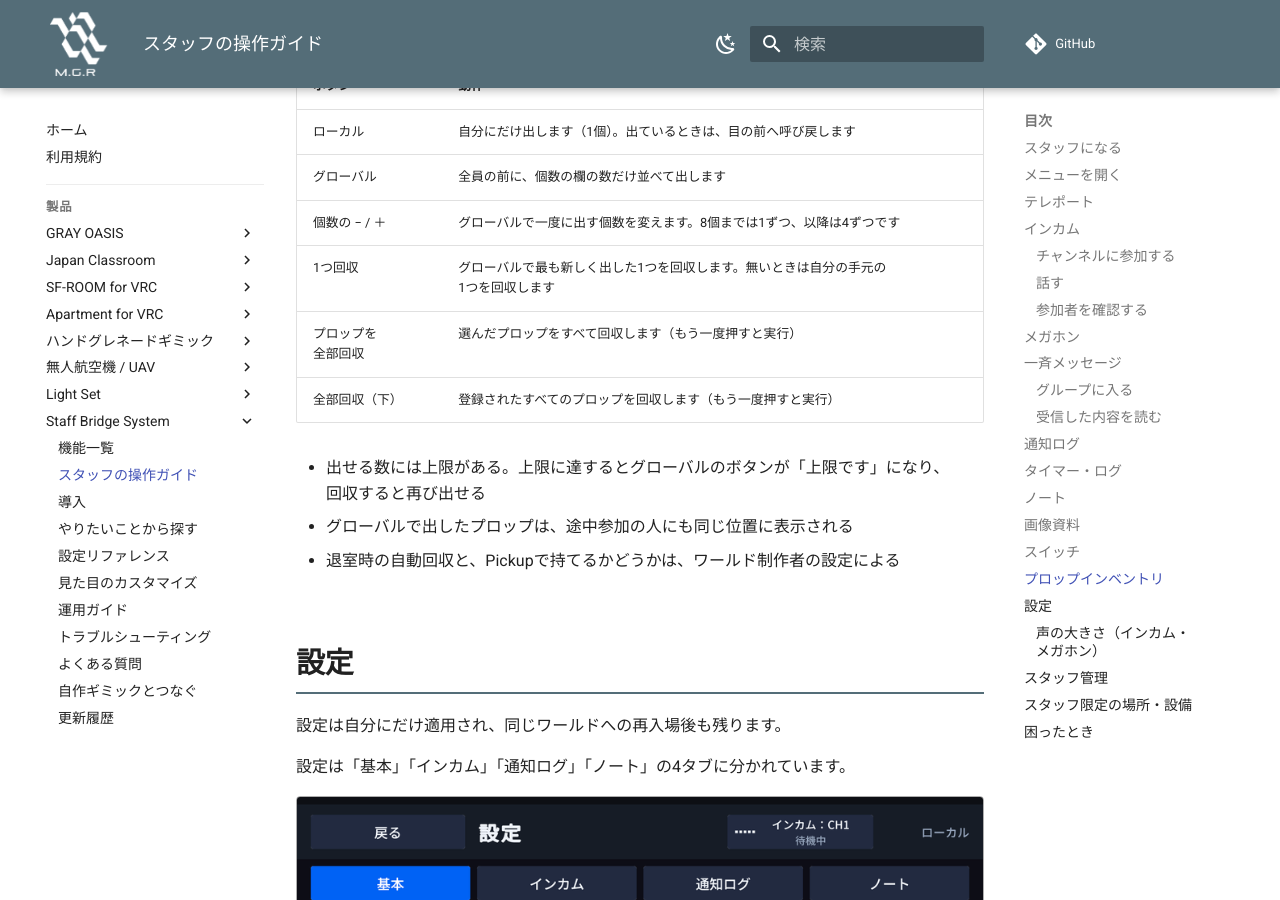
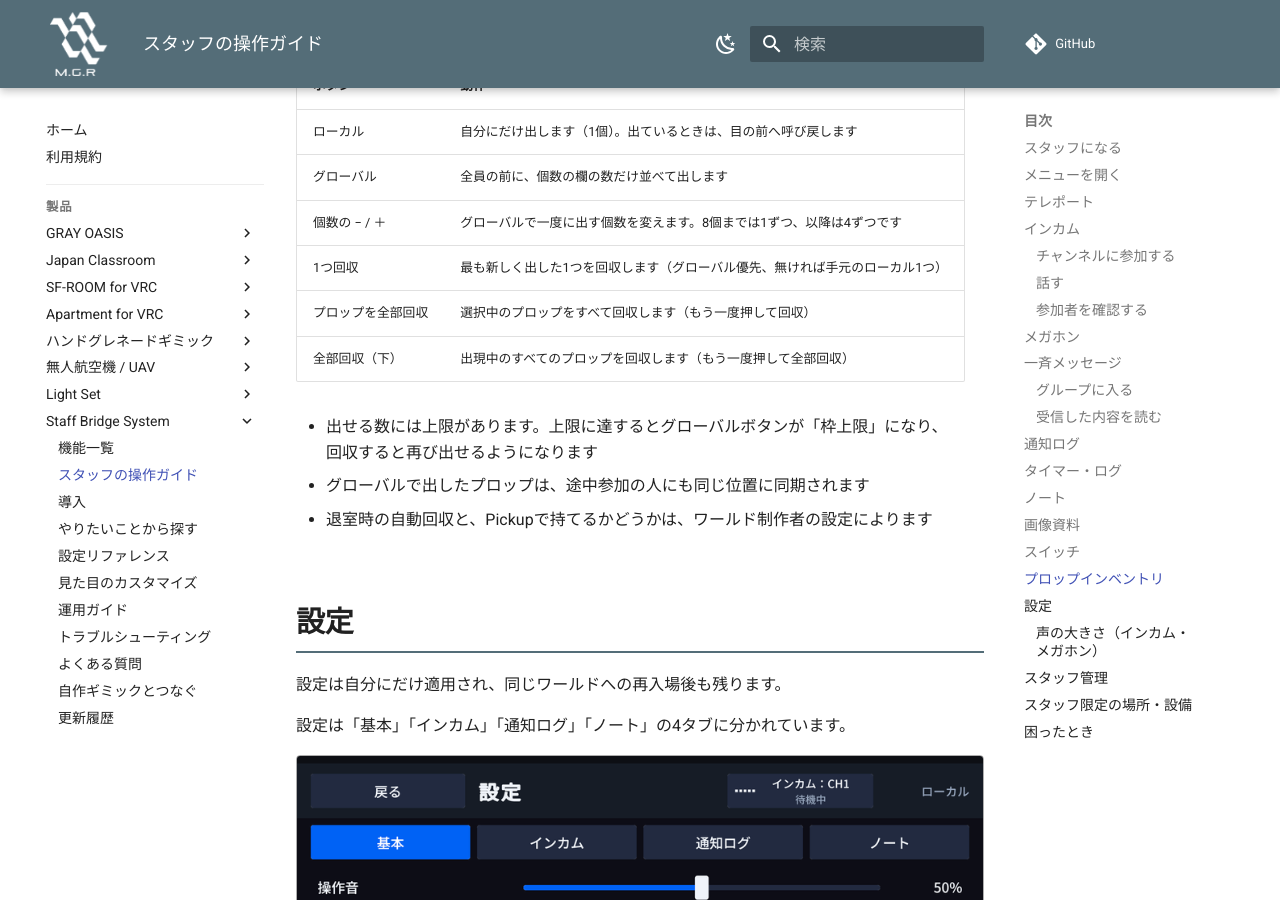
Before and after one commit to MAGURO-git/ProductArchive, an MkDocs documentation site: the page built from docs/staff-bridge-system/usage.md, in a window 1280 px wide and 900 px high, scrolled down 13196 px. Built offline with MkDocs 1.6.1 and Material for MkDocs 9.7.7, drawn with Linux system fonts in a browser that asks for light colours; comment, search, counter and statistics services are not loaded.

Commit message:
SBSマニュアル: プロップインベントリの用語統一と表現の校正
- プロップインベントリの操作名・UI文言を最新実装および docs/wording.md に統一
- 単独の「物」表現を排除し、「小道具（プロップ）」「オブジェクトや Prefab」等に是正
- 階層名（■ プロップ、表示名_グローバル用）やボタン表記（枠上限、もう一度押して回収）を修正

```diff
--- a/docs/staff-bridge-system/usage.md
+++ b/docs/staff-bridge-system/usage.md
@@ -203,13 +203,13 @@ v1.2.0 以降の機能です。メニューでは「プロップ」タブです
 | ローカル | 自分にだけ出します（1個）。出ているときは、目の前へ呼び戻します |
 | グローバル | 全員の前に、個数の欄の数だけ並べて出します |
 | 個数の − / ＋ | グローバルで一度に出す個数を変えます。8個までは1ずつ、以降は4ずつです |
-| 1つ回収 | グローバルで最も新しく出した1つを回収します。無いときは自分の手元の1つを回収します |
-| プロップを全部回収 | 選んだプロップをすべて回収します（もう一度押すと実行） |
-| 全部回収（下） | 登録されたすべてのプロップを回収します（もう一度押すと実行） |
+| 1つ回収 | 最も新しく出した1つを回収します（グローバル優先、無ければ手元のローカル1つ） |
+| プロップを全部回収 | 選択中のプロップをすべて回収します（もう一度押して回収） |
+| 全部回収（下） | 出現中のすべてのプロップを回収します（もう一度押して全部回収） |
 
-- 出せる数には上限がある。上限に達するとグローバルのボタンが「上限です」になり、回収すると再び出せる
-- グローバルで出したプロップは、途中参加の人にも同じ位置に表示される
-- 退室時の自動回収と、Pickupで持てるかどうかは、ワールド制作者の設定による
+- 出せる数には上限があります。上限に達するとグローバルボタンが「枠上限」になり、回収すると再び出せるようになります
+- グローバルで出したプロップは、途中参加の人にも同じ位置に同期されます
+- 退室時の自動回収と、Pickupで持てるかどうかは、ワールド制作者の設定によります
 
 ## 設定 { #settings }
 
```
Also changed, not shown: docs/staff-bridge-system/howto.md (+2 -2 lines), docs/staff-bridge-system/operation.md (+2 -2 lines), docs/staff-bridge-system/reference.md (+5 -5 lines), docs/staff-bridge-system/troubleshoot.md (+2 -2 lines).
